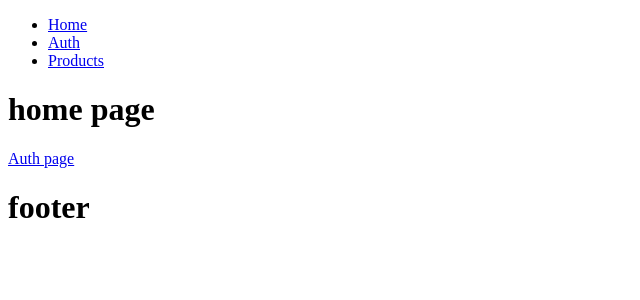
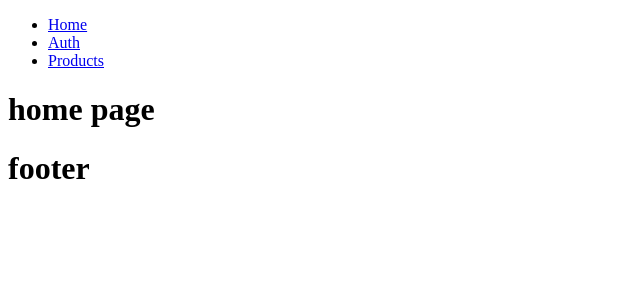
Before and after one commit to bankov758/Logistic-Company, a React (Create React App) app in the folder frontend/: page / in a window 1280 px wide. Shown: the top 300 px of the page, without its empty margins (0-640 px from the left). Built offline with nearby package versions, Linux system fonts and the light colour scheme.

Commit message:
Product details

```diff
--- a/frontend/src/pages/Home.tsx
+++ b/frontend/src/pages/Home.tsx
@@ -1,12 +1,10 @@
 import React, { Fragment } from "react";
-import { Link } from "react-router-dom";
 
 const Home: React.FC = () => {
 
     return (
         <Fragment>
             <h1>home page</h1>
-            <Link to='/auth'>Auth page</Link>
         </Fragment>
     )
 }
```
Also changed, not shown: frontend/src/pages/ProductDetails.tsx (added, +12 -0 lines).
